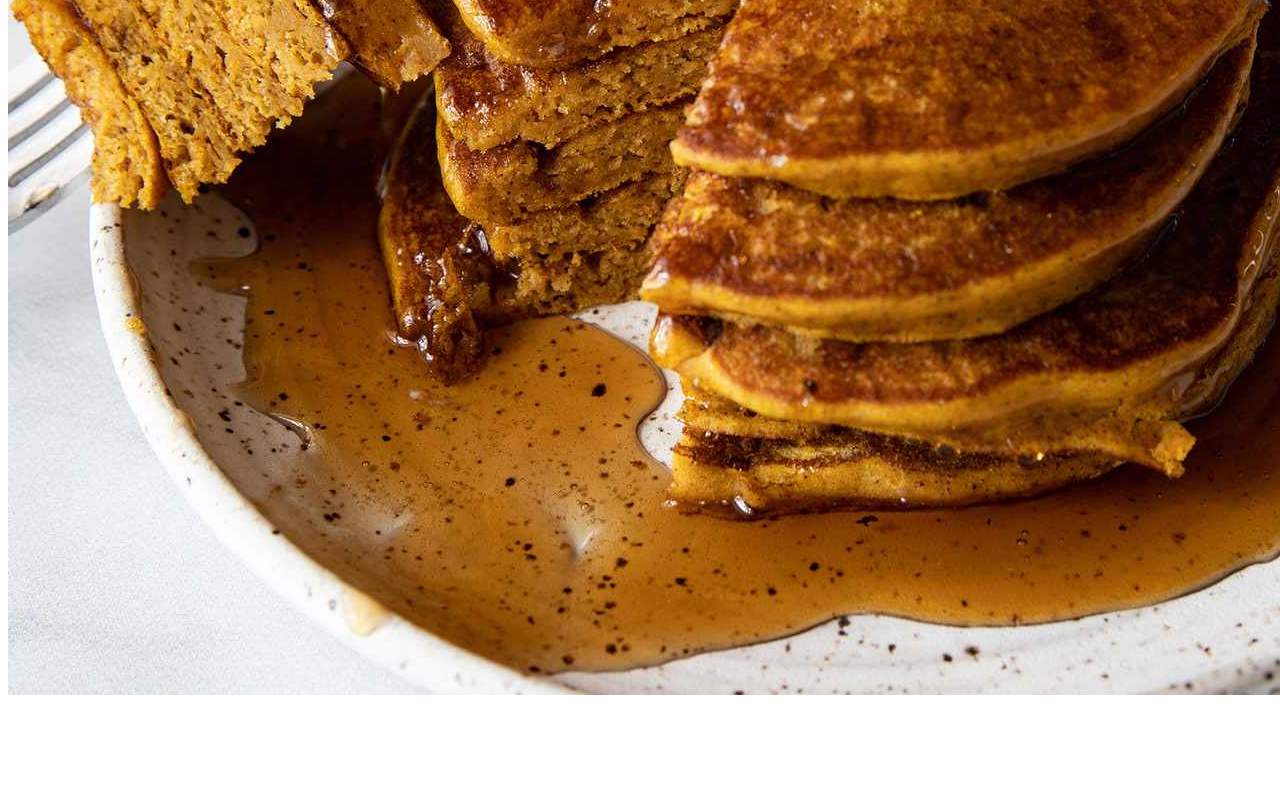
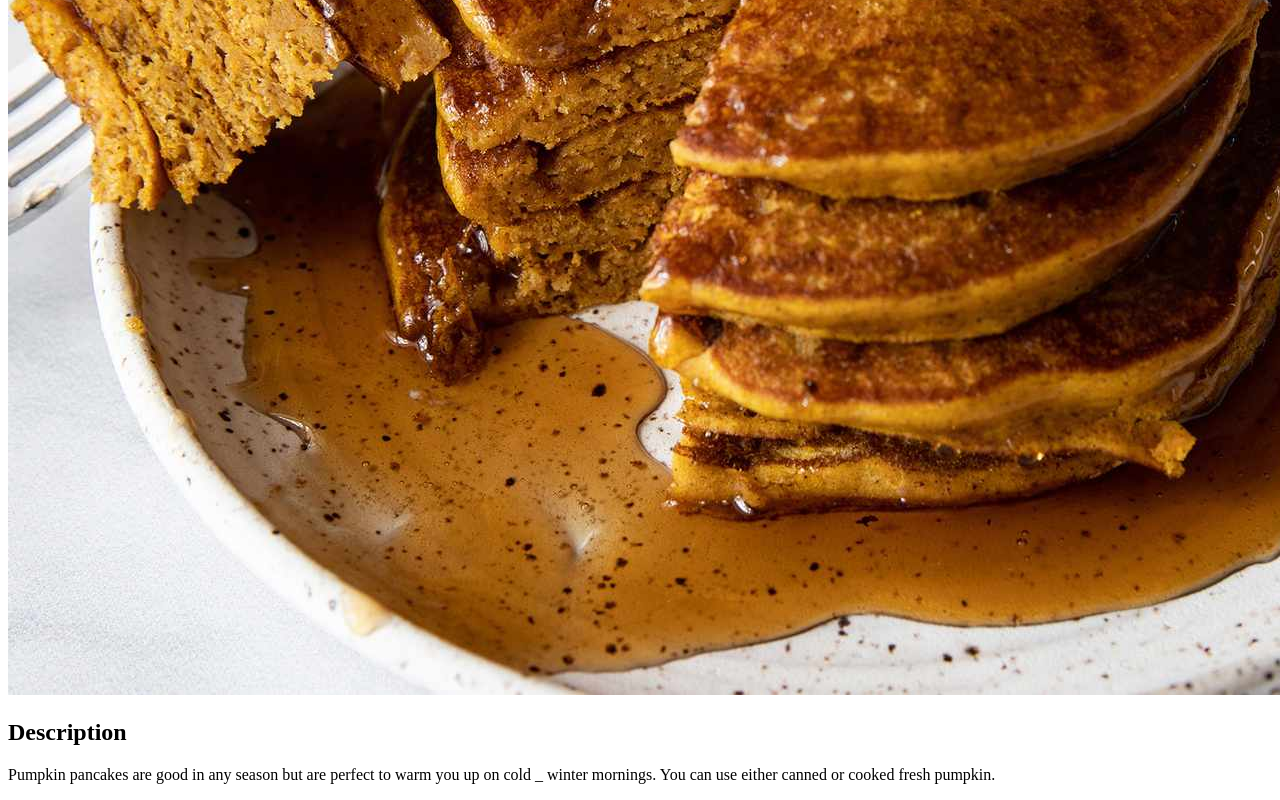
Before and after one commit to IngridaKvet/Odin_recipes, a plain HTML site: page recipes/pumpkin_pancakes.html in a window 1280 px wide. Shown: the part 510-1310 px from the top of the page. Before the commit the page ends 1217 px from the top, so only its background shows below. Drawn offline with Linux system fonts and the light colour scheme.

Commit message:
Add Pumpkin pancakes description

```diff
--- a/recipes/pumpkin_pancakes.html
+++ b/recipes/pumpkin_pancakes.html
@@ -9,5 +9,12 @@
 <body>
     <h1> Pumpkin Pancakes </h1>
     <img src="../img/pumpkin_pancakes.jpg" alt="Image of pumpkin pancakes made using provided recipe">
+
+    <h2> Description</h2>
+    <p>Pumpkin pancakes are good in any season but are perfect to warm you up on cold _
+    winter mornings. You can use either canned or cooked fresh pumpkin.</p>
+
+
+
 </body>
 </html>
```
